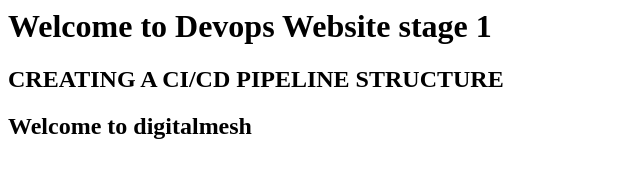
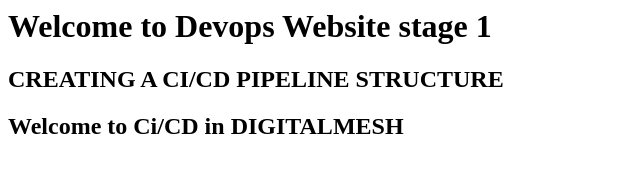
Before and after one commit to sandeep129129/website, a plain HTML site: page index.html in a window 1280 px wide. Shown: the whole page, without its empty margins (0-640 px from the left). Drawn offline with Linux system fonts and the light colour scheme.

Commit message:
Latest update

```diff
--- a/index.html
+++ b/index.html
@@ -3,6 +3,6 @@
 <body>
 <h1>Welcome to Devops Website stage 1<h1>
 <h2>CREATING A CI/CD PIPELINE STRUCTURE<h2>
-<h2>Welcome to digitalmesh<h2>
+<h2>Welcome to Ci/CD in DIGITALMESH<h2>
 </body>
 </html>
```
